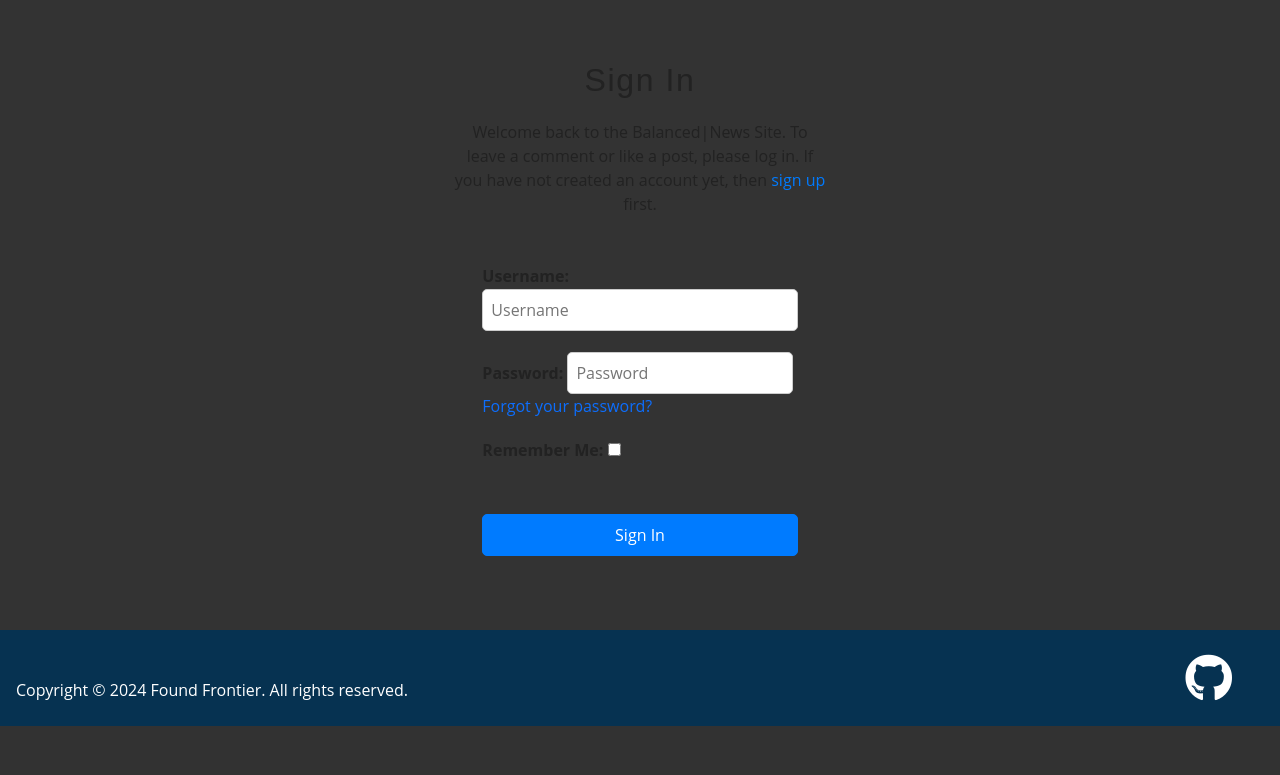
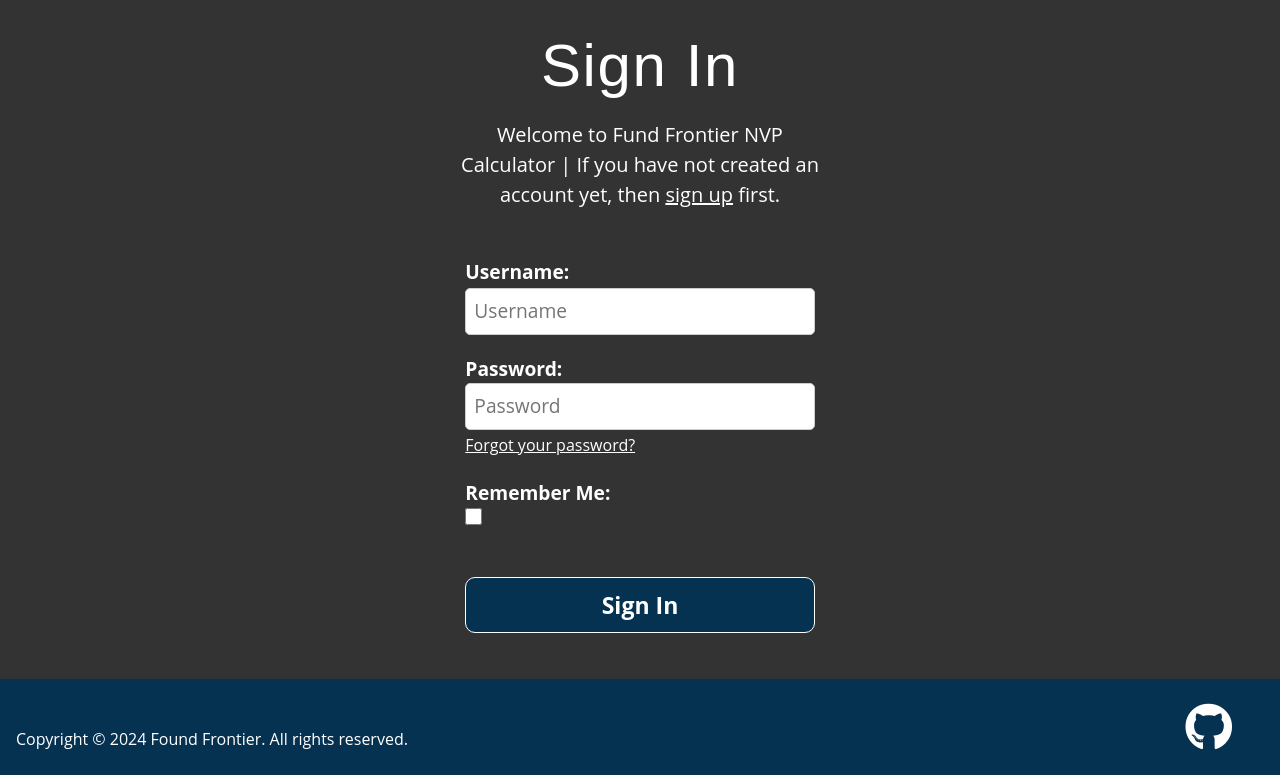
Before and after one commit to sean-meade/fund-frontier, a Django app: page /accounts/login/ in a window 1280 px wide. Shown: the part 116-891 px from the top of the page. Before the commit the page ends 842 px from the top, so only its background shows below. Run offline with Django 5.2, Linux system fonts and the light colour scheme; some libraries are stand-ins or nearby versions.

Commit message:
Style login and signup pages

```diff
--- a/templates/account/login.html
+++ b/templates/account/login.html
@@ -6,26 +6,114 @@
 {% block head_title %}{% trans "Sign In" %}{% endblock %}
 
 {% block content %}
+
+<style>
+
+    .login-container {
+        color: white;
+        padding: 20px;
+        font-size: larger;
+    }
+
+    .login-title {
+        text-align: center;
+        font-size: 60px;
+    }
+
+    .login-description {
+        color: white;
+        font-size: 20px;
+        line-height: 1.5;
+    }
+
+    .login-form button {
+        background-color: #063251;
+        font-size: larger;
+        color: white;
+        font-weight: bold;
+        padding: 10px 20px;
+        border-radius: 10px;
+        border: 1px solid white;
+        transition: background-color 0.2s ease-in-out, border-radius 0.2s ease-in-out;
+    }
+
+    .login-form button:hover {
+        background-color: #0a4b79;
+        color: white;
+        border: 1px solid white;
+        border-radius: 15px;
+    }
+
+    .link {
+        color: white;
+        text-decoration: underline;
+        transition: text-decoration 0.8s ease-in-out;
+    }
+
+    .link:hover {
+        text-decoration: none;
+    }
+
+    label {
+        color: white;
+    }
+
+    input#id_remember {
+        width: 17px;
+        height: 17px;
+        color: white;
+        padding: 10px;
+        border-radius: 0;
+        text-decoration: none;
+    }
+
+    #id_password_helptext {
+        color: white;
+    }
+
+    .form-group label,
+    .form-group input {
+        display: block;
+        width: 100%;
+    }
+
+    div.row-login-function {
+        display: flex;
+        justify-content: flex-start;
+        width: 100%;
+    }
+
+    span a {
+        color: white;
+        font-size: smaller;
+        text-decoration: underline;
+        transition: color 0.3s ease-in-out;
+    }
+
+    span a:hover {
+        text-decoration: none;
+    }
+
+</style>
+
+
 <div class="container login-container">
     <div class="row">
         <div class="col-md-8 mt-3 offset-md-2">
             <h3 class="login-title">{% trans "Sign In" %}</h3>
 
-            <p class="login-description">{% blocktrans %}Welcome back to the Balanced|News Site. To leave a comment or
-                like a post, please log in. If
+            <p class="login-description">{% blocktrans %}Welcome to Fund Frontier NVP Calculator | If
                 you
                 have not created an account yet, then <a class="link" href="{{ signup_url }}">sign up</a>
                 first.{% endblocktrans %}</p>
         </div>
     </div>
 
-    <div class="row">
+    <div class="row row-login-function">
         <div class="col-md-8 mt-3 offset-md-2">
             <form class="login-form" method="POST" action="{% url 'account_login' %}">
                 {% csrf_token %}
-                <div class="form-group">
-                    {{ form.as_p }}
-                </div>
+                <div class="form-group">{{ form.as_p }}</div>
                 {% if redirect_field_value %}
                 <input type="hidden" name="{{ redirect_field_name }}" value="{{ redirect_field_value }}" />
                 {% endif %}
```
Also changed, not shown: templates/account/signup.html (+65 -2 lines).
